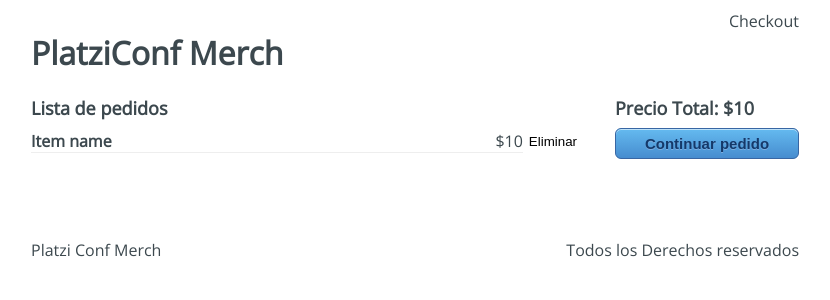
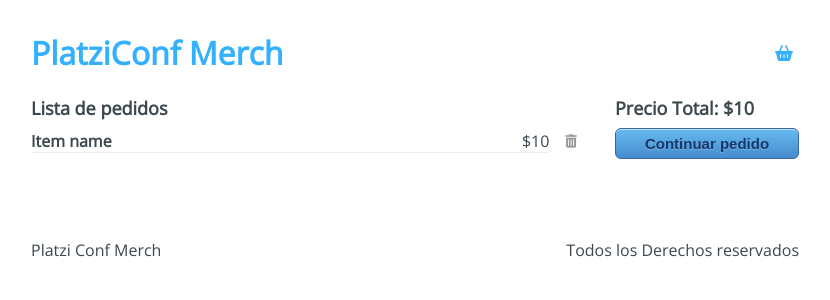
Before and after one commit to lenxnos/platzi-conf-merch-typescript, a React app: page /checkout in a window 1280 px wide. Shown: the top 300 px of the page, without its empty margins (225-1055 px from the left). Built offline with nearby package versions, Linux system fonts and the light colour scheme.

Commit message:
feat: add icons from fontawesome

```diff
--- a/public/index.html
+++ b/public/index.html
@@ -4,7 +4,8 @@
   <meta charset="UTF-8">
   <meta http-equiv="X-UA-Compatible" content="IE=edge">
   <meta name="viewport" content="width=device-width, initial-scale=1.0">
-  <title>Plazti Conf Storeclear</title>
+  <title>Plazti Conf Merch</title>
+  <script src="https://kit.fontawesome.com/473d269aa9.js" crossorigin="anonymous"></script>
 </head>
 <body>
   <div id="root"></div>
--- a/src/components/Header.tsx
+++ b/src/components/Header.tsx
@@ -1,12 +1,18 @@
 import React from 'react';
-
+import { Link } from 'react-router-dom';
 import '../styles/components/Header.css';
 
 const Header = () => {
   return (
     <div className="Header">
-      <h1 className="Header__title">PlatziConf Merch</h1>
-      <div className="Header__checkout">Checkout</div>
+      <h1 className="Header-title">
+        <Link to="/">PlatziConf Merch</Link>
+      </h1>
+      <div className="Header-checkout">
+        <Link to="/checkout">
+          <i className="fas fa-shopping-basket" />
+        </Link>
+      </div>
     </div>
   );
 };
--- a/src/containers/Checkout.tsx
+++ b/src/containers/Checkout.tsx
@@ -1,4 +1,5 @@
 import React, { FC } from 'react';
+import { Link } from 'react-router-dom';
 import '../styles/components/Checkout.css';
 
 const Checkout: FC = () => {
@@ -11,12 +12,16 @@
             <h4>Item name</h4>
             <span>$10</span>
           </div>
-          <button type="button">Eliminar</button>
+          <button type="button">
+            <i className="fas fa-trash-alt" />
+          </button>
         </div>
       </div>
       <div className="Checkout-sidebar">
         <h3>Precio Total: $10</h3>
-        <button type="button">Continuar pedido</button>
+        <Link to="/checkout/information">
+          <button type="button">Continuar pedido</button>
+        </Link>
       </div>
     </div>
   );
```
